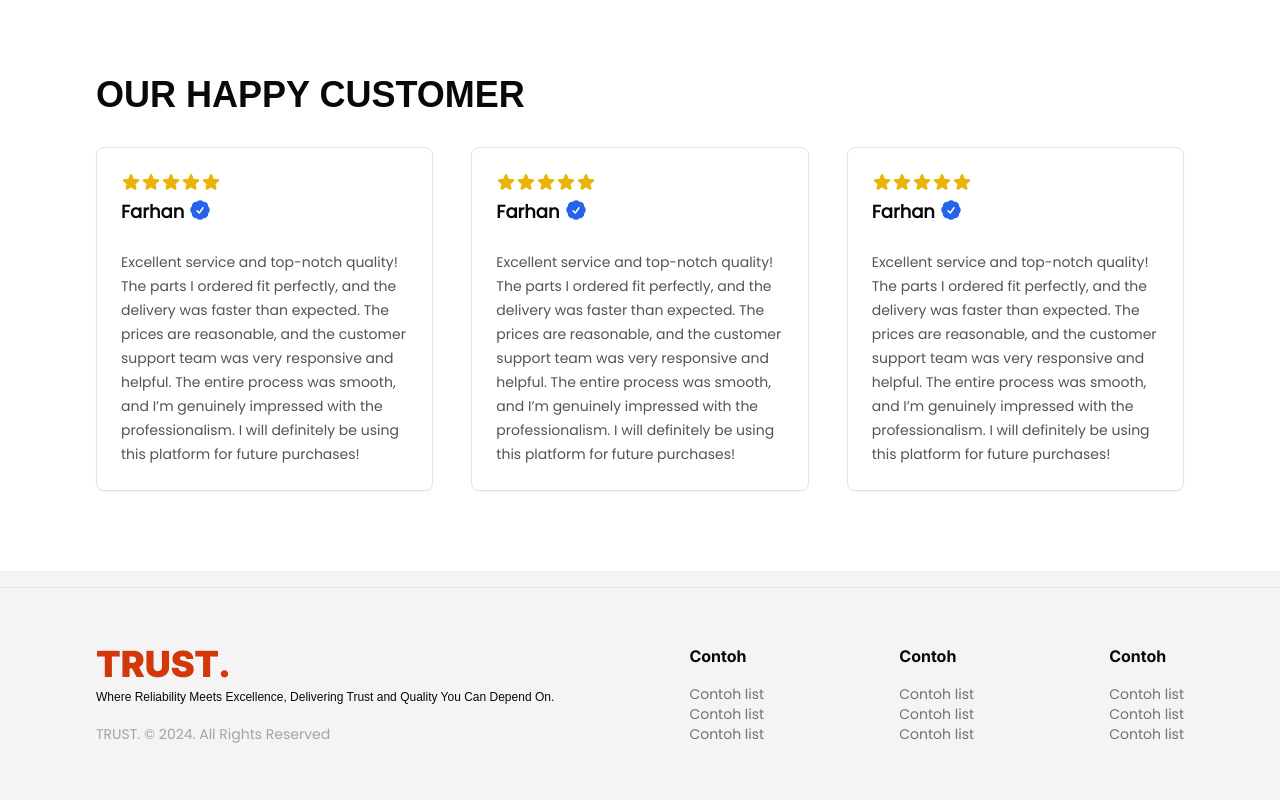
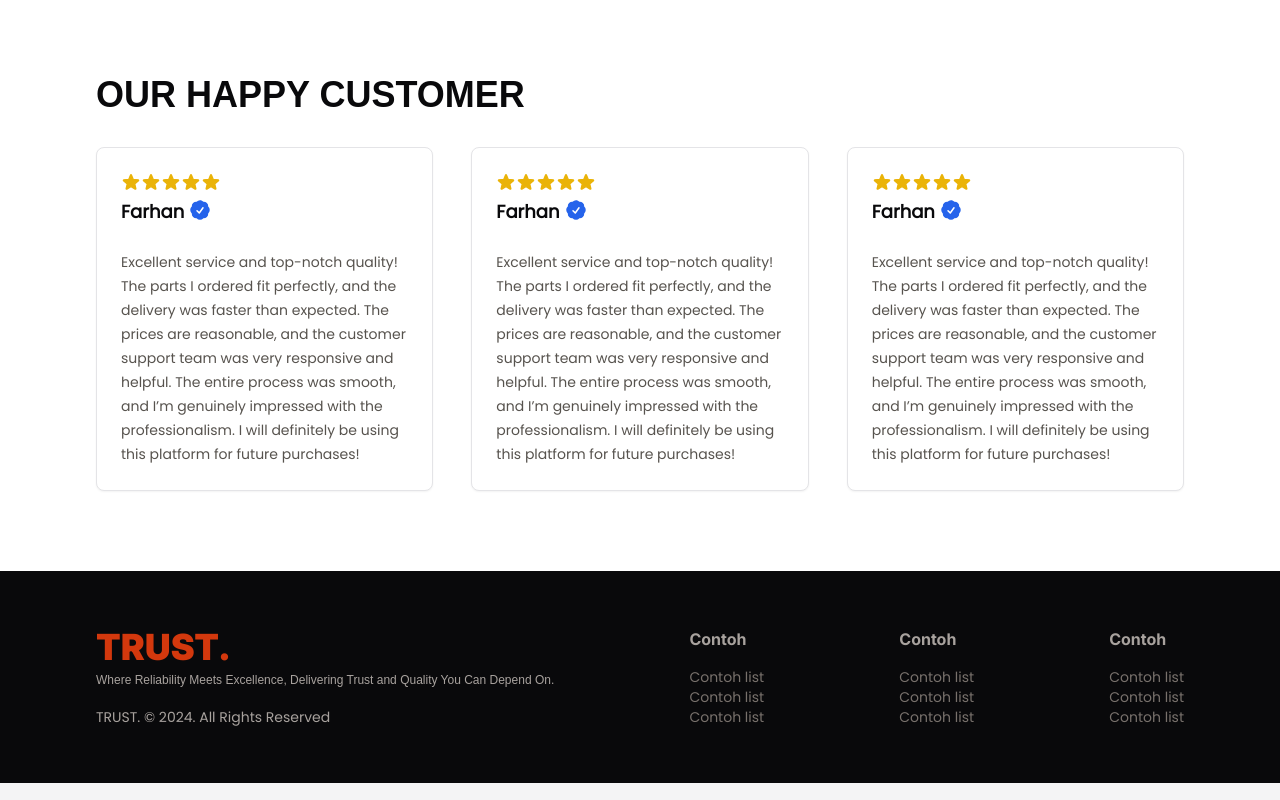
Before and after one commit to aan-cloud/trust-frontend, a Next.js app: page / in a window 1280 px wide. Shown: the part 1245-2045 px from the top of the page. Built offline with nearby package versions, Linux system fonts and the light colour scheme; no server answers.

Commit message:
feat: footer ui component

```diff
--- a/src/components/pages/footer.tsx
+++ b/src/components/pages/footer.tsx
@@ -1,13 +1,13 @@
 export const Footer = () => {
   return (
-    <section className="flex justify-between border-t mt-4 px-24 py-14 gap-5 ">
+    <section className="flex justify-between px-24 py-14 gap-5 bg-popover-foreground">
       <div className="">
         <header>
           <h1 className="font-sans text-4xl font-black uppercase text-primary">
             trust.
           </h1>
         </header>
-        <small className="text-[12px]">
+        <small className="text-[12px] text-stone-400">
           Where Reliability Meets Excellence, Delivering Trust and Quality You
           Can Depend On.
         </small>
@@ -17,7 +17,9 @@ export const Footer = () => {
       </div>
       {Array.from({ length: 3 }, (_, index) => index++).map((i) => (
         <ul key={i}>
-          <li className="mb-4 text-lxl font-bold font-sans">Contoh</li>
+          <li className="mb-4 text-lxl font-bold font-sans text-stone-400">
+            Contoh
+          </li>
           <li className="font-light font-poppins text-sm text-stone-500">
             Contoh list
           </li>
```
